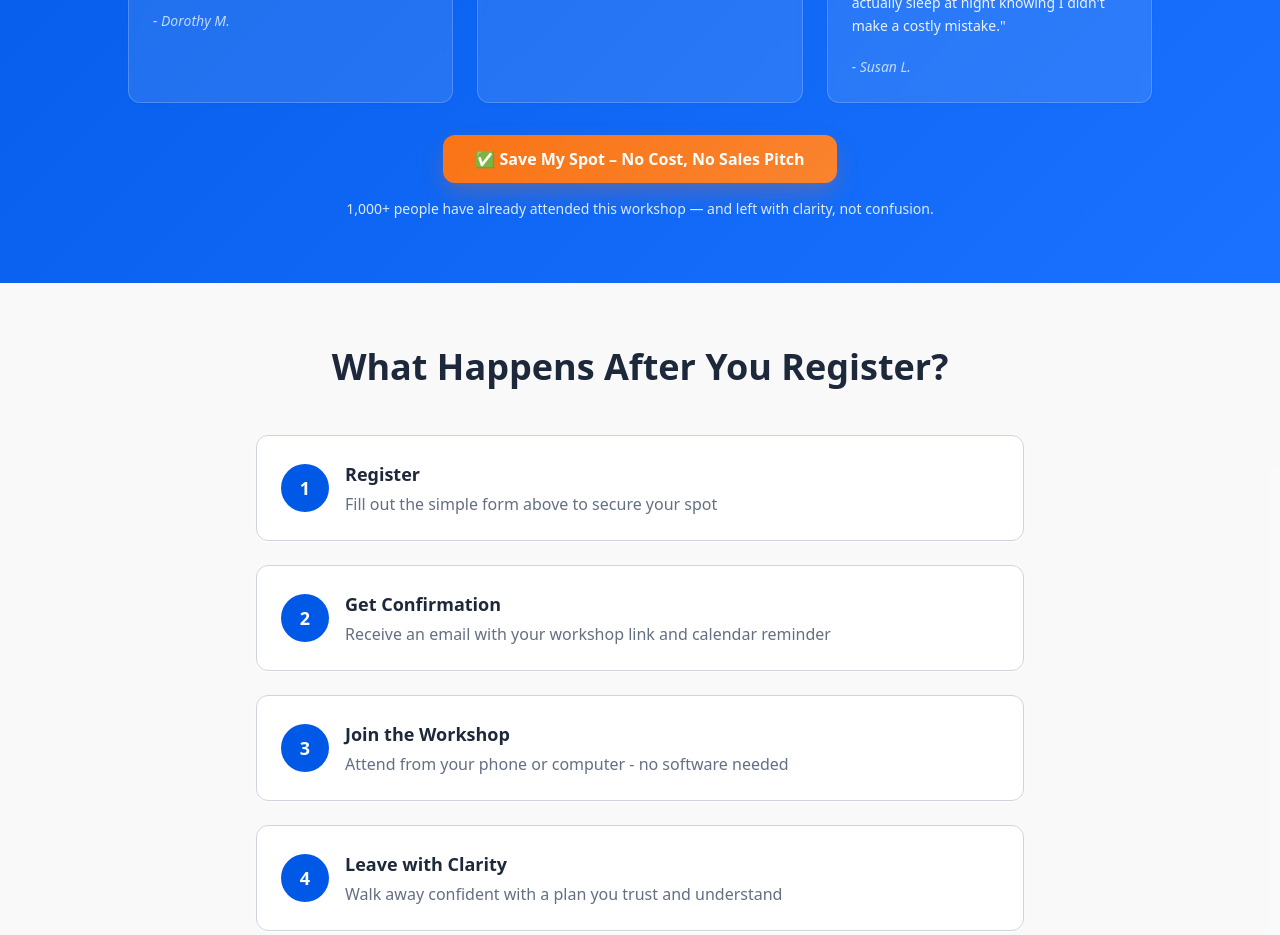
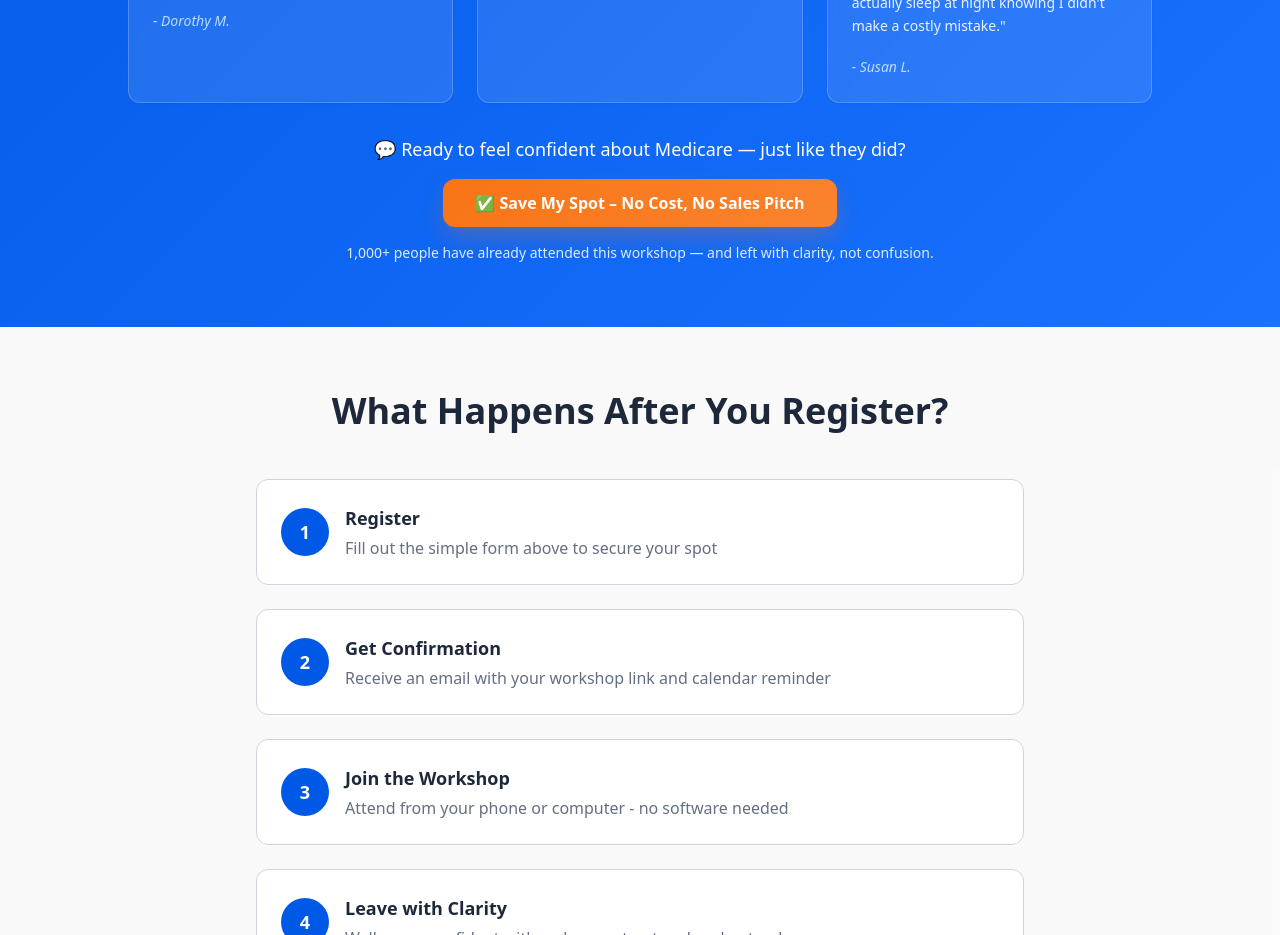
Before and after one commit to mhsmith12-lgtm/optimize-your-pages, a React (Vite) app: page / in a window 1280 px wide. Shown: the part 5120-6055 px from the top of the page. Built offline with nearby package versions, Linux system fonts and the light colour scheme; the HTML template or start-up script is replaced by a standard one.

Commit message:
Add emotional statement above CTA

```diff
--- a/src/components/TestimonialsSection.tsx
+++ b/src/components/TestimonialsSection.tsx
@@ -44,7 +44,8 @@ export const TestimonialsSection = () => {
             </Card>)}
         </div>
 
-        <div className="text-center mt-8">
+         <div className="text-center mt-8">
+           <p className="text-white text-lg mb-4 font-medium">💬 Ready to feel confident about Medicare — just like they did?</p>
 
            <Button variant="cta" size="lg">
              <span className="hidden sm:inline">✅ Save My Spot – No Cost, No Sales Pitch</span>
```
